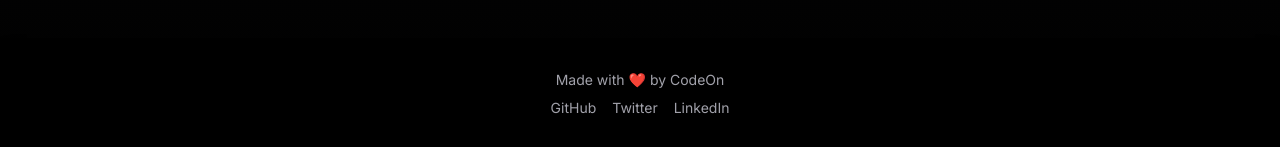
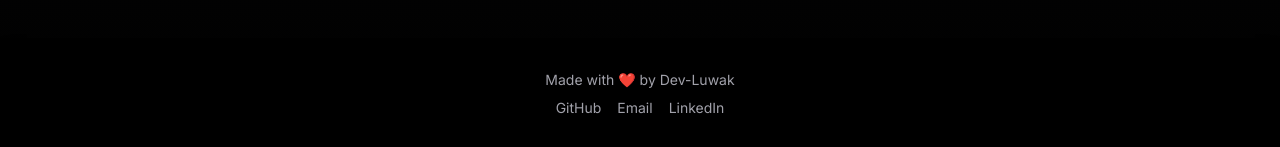
Before and after one commit to Dev-Luwak/CodeOn, a React (Vite) app in the folder client/: page / in a window 1280 px wide. Shown: the part 2663-2810 px from the top of the page. Built offline with nearby package versions, Linux system fonts and the light colour scheme.

Commit message:
Socials updates

```diff
--- a/client/src/components/Footer.jsx
+++ b/client/src/components/Footer.jsx
@@ -1,13 +1,13 @@
 export default function Footer() {
   const socialLinks = [
-    { name: "GitHub", url: "https://github.com" },
-    { name: "Twitter", url: "https://twitter.com" },
-    { name: "LinkedIn", url: "https://linkedin.com" },
+    { name: "GitHub", url: "https://github.com/Dev-Luwak" },
+    { name: "Email", url: "mailto:pranavc230@gmail.com" },
+    { name: "LinkedIn", url: "https://www.linkedin.com/in/pc-964894253/" },
   ];
 
   return (
     <footer className="px-6 py-8 bg-black text-zinc-400 text-center text-sm mt-auto shadow-lg shadow-black/30">
-      <div className="mb-2">Made with ❤️ by CodeOn</div>
+      <div className="mb-2">Made with ❤️ by Dev-Luwak</div>
       <div className="flex justify-center gap-4">
         {socialLinks.map((link) => (
           <a
```
